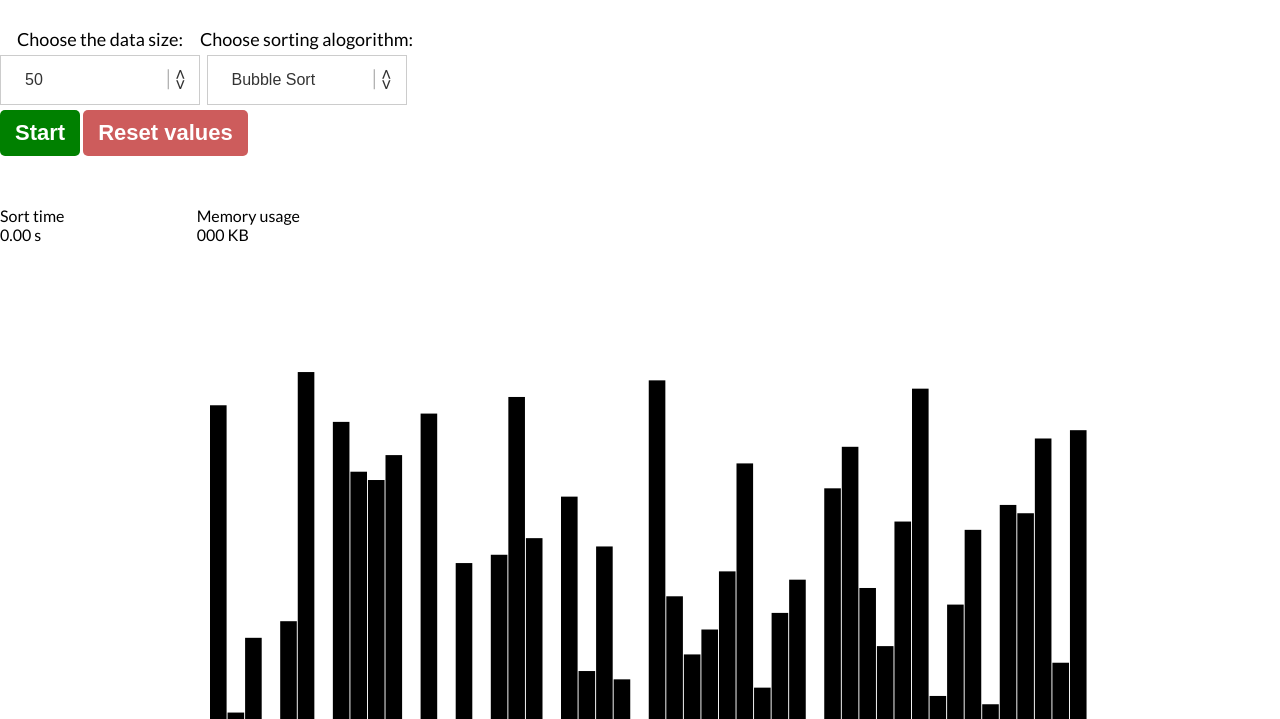
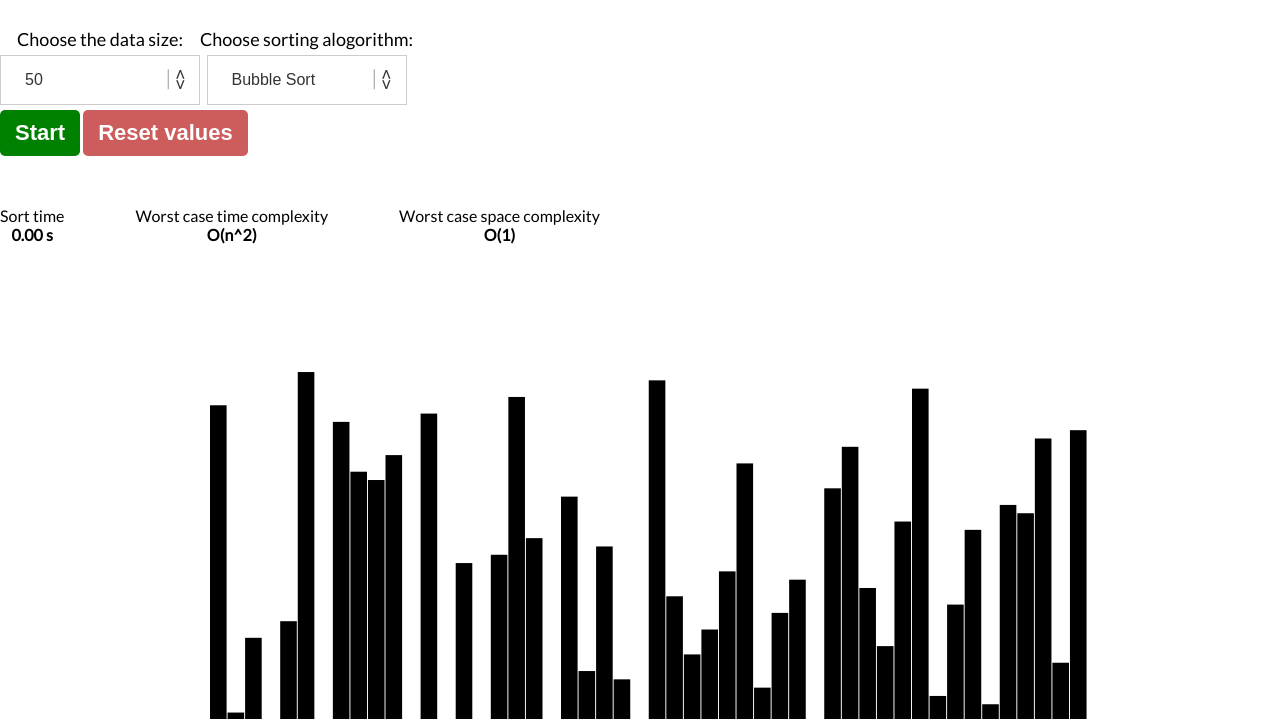
Before and after one commit to Kluzko/Visualization-of-sorting-alogrithms, a website built with Vite: page index.html in a window 1280 px wide. Shown: the part 81-800 px from the top of the page. Built offline with nearby package versions, Linux system fonts and the light colour scheme.

Commit message:
add info about space and time complexity

```diff
--- a/index.html
+++ b/index.html
@@ -50,8 +50,12 @@
                     <p id="time-stats">0.00 s</p>
                 </div>
                 <div>
-                    Memory usage
-                    <p id="memory-stats">000 KB</p>
+                    Worst case time complexity
+                    <p id="time-complexity">O(n^2)</p>
+                </div>
+                <div>
+                    Worst case space complexity
+                    <p id="space-complexity">O(1)</p>
                 </div>
             </div>
 
--- a/src/constants/index.ts
+++ b/src/constants/index.ts
@@ -2,10 +2,20 @@ export const CHART_MARGIN = { top: 30, right: 10, bottom: 30, left: 10 }
 export const CHART_WIDTH = 900 - CHART_MARGIN.left - CHART_MARGIN.right
 export const CHART_HEIGHT = 550 - CHART_MARGIN.top - CHART_MARGIN.bottom
 
-export const [SELECT_SORTING_ALGORITHM, SELECT_DATA_SIZE, RESET_BUTTON, START_BUTTON, SORT_TIME] = [
+export const [
+    SELECT_SORTING_ALGORITHM,
+    SELECT_DATA_SIZE,
+    RESET_BUTTON,
+    START_BUTTON,
+    SORT_TIME,
+    TIME_COMPLEXITY,
+    SPACE_COMPLEXITY,
+] = [
     document.querySelector('#sorting-algorithm') as HTMLSelectElement,
     document.querySelector('#data-size') as HTMLSelectElement,
     document.querySelector('.reset-btn') as HTMLButtonElement,
     document.querySelector('.run-sorting-btn') as HTMLButtonElement,
     document.querySelector('#time-stats') as HTMLParagraphElement,
+    document.querySelector('#time-complexity') as HTMLParagraphElement,
+    document.querySelector('#space-complexity') as HTMLParagraphElement,
 ]
--- a/src/drawVisualization.ts
+++ b/src/drawVisualization.ts
@@ -97,7 +97,6 @@ const drawVisualization = (data: number[], algorithmType: SortingAlgorithms) =>
             START_BUTTON.disabled = true
             SELECT_DATA_SIZE.disabled = true
             SELECT_SORTING_ALGORITHM.disabled = true
-
             const startTime = performance.now()
             const sort = SelectAlgorithm(data, algorithmType)
             await sort(updateBars)
--- a/src/main.ts
+++ b/src/main.ts
@@ -1,7 +1,8 @@
 import { generateData } from './utils'
 import drawVisualization from './drawVisualization'
 import * as d3 from 'd3'
-import { SORT_TIME, START_BUTTON } from './constants'
+import { SORT_TIME, SPACE_COMPLEXITY, START_BUTTON, TIME_COMPLEXITY } from './constants'
+import { getComplexity } from './utils/getComplexity'
 
 const dataSizeSelect = d3.select('#data-size')
 const algorithmTypeSelect = d3.select('#sorting-algorithm')
@@ -19,7 +20,15 @@ const drawVisualizationOnLoad = (isReset?: boolean) => {
         currentAlgorithmType !== algorithmType || currentDataSize !== dataSize || isReset
     if (shouldUpdateVisualization) {
         currentDataSize = dataSize
+
+        if (currentAlgorithmType !== algorithmType) {
+            const { time, space } = getComplexity(algorithmType)
+            SPACE_COMPLEXITY.textContent = space
+            TIME_COMPLEXITY.textContent = time
+        }
+
         currentAlgorithmType = algorithmType
+
         const data = generateData(dataSize)
         drawVisualization(data, algorithmType)
     }
--- a/src/styles/index.css
+++ b/src/styles/index.css
@@ -151,7 +151,7 @@ button:disabled:active {
 .performance-stats {
     display: flex;
     margin-top: 50px;
-    width: 300px;
+    width: 600px;
     justify-content: space-between;
     align-items: center;
 }
@@ -159,4 +159,9 @@ button:disabled:active {
 .performance-stats div {
     display: flex;
     flex-direction: column;
+    align-items: center;
 }
+
+.performance-stats div p {
+    font-weight: bold;
+}
--- /dev/null
+++ b/src/utils/getComplexity.ts
@@ -0,0 +1,16 @@
+export const getComplexity = (sortingAlgorithmName: SortingAlgorithms) => {
+    switch (sortingAlgorithmName) {
+        case 'bubble-sort':
+            return { time: `O(n^2)`, space: `O(1)` }
+        case 'selection-sort':
+            return { time: `O(n^2)`, space: `O(1)` }
+        case 'insertion-sort':
+            return { time: `O(n^2)`, space: `O(1)` }
+        case 'merge-sort':
+            return { time: `O(n log n)`, space: `O(n)` }
+        case 'quick-sort':
+            return { time: `O(n log n)`, space: `O(log n)` }
+        default:
+            throw new Error(`Invalid sorting algorithm: ${sortingAlgorithmName}`)
+    }
+}
```
